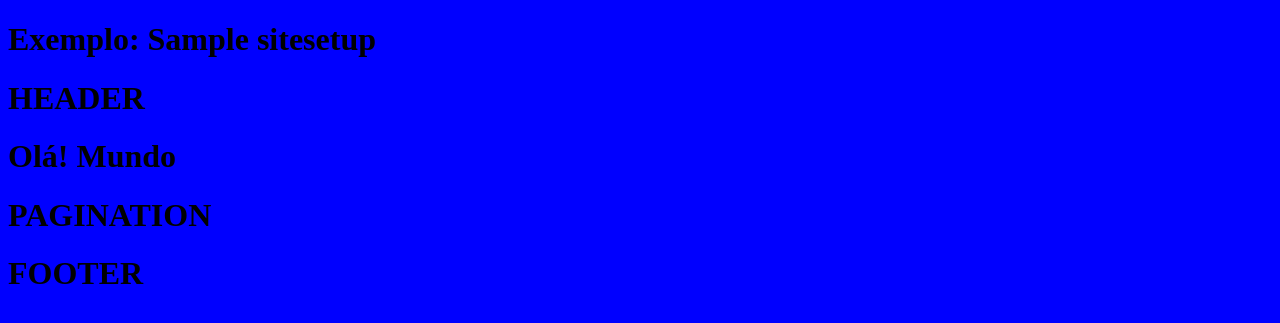
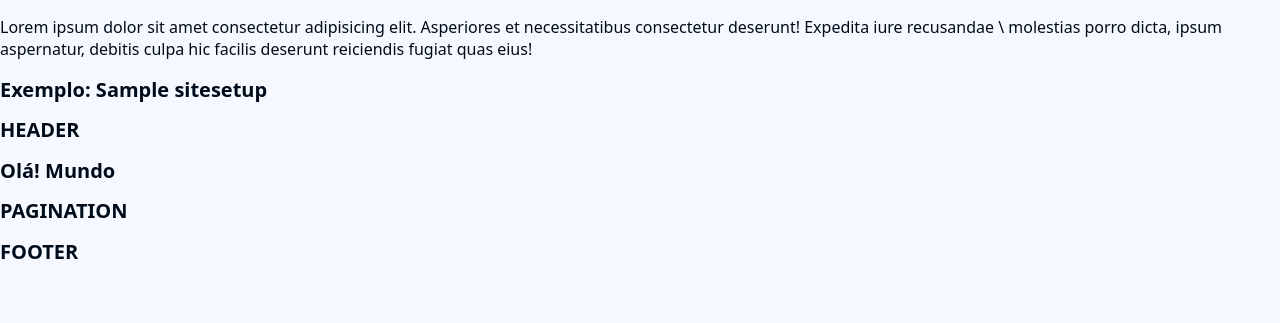
Before and after one commit to abreno76/projeto-blog-django-23, a Django app: page / in a window 1280 px wide. Shown: the top 323 px of the page. Run offline with Django 4.2, Linux system fonts and the light colour scheme; tables that the repository leaves empty hold one stand-in row (values such as "Sample post").

Commit message:
Iniciando nosso CSS + Reset de CSS

```diff
--- /dev/null
+++ b/djangoapp/blog/static/blog/css/remedy.css
@@ -0,0 +1,276 @@
+/* @docs
+label: Core Remedies
+version: 0.1.0-beta.2
+
+note: |
+  These remedies are recommended
+  as a starter for any project.
+
+category: file
+*/
+
+/* @docs
+label: Box Sizing
+
+note: |
+  Use border-box by default, globally.
+
+category: global
+*/
+*,
+::before,
+::after {
+  box-sizing: border-box;
+}
+
+/* @docs
+label: Line Sizing
+
+note: |
+  Consistent line-spacing,
+  even when inline elements have different line-heights.
+
+links:
+  - https://drafts.csswg.org/css-inline-3/#line-sizing-property
+
+category: global
+*/
+html {
+  line-sizing: normal;
+}
+
+/* @docs
+label: Body Margins
+
+note: |
+  Remove the tiny space around the edge of the page.
+
+category: global
+*/
+body {
+  margin: 0;
+}
+
+/* @docs
+label: Hidden Attribute
+
+note: |
+  Maintain `hidden` behaviour when overriding `display` values.
+
+  category: global
+*/
+[hidden] {
+  display: none;
+}
+
+/* @docs
+label: Heading Sizes
+
+note: |
+  Switch to rem units for headings
+
+category: typography
+*/
+h1 {
+  font-size: 2rem;
+}
+h2 {
+  font-size: 1.5rem;
+}
+h3 {
+  font-size: 1.17rem;
+}
+h4 {
+  font-size: 1rem;
+}
+h5 {
+  font-size: 0.83rem;
+}
+h6 {
+  font-size: 0.67rem;
+}
+
+/* @docs
+label: H1 Margins
+
+note: |
+  Keep h1 margins consistent, even when nested.
+
+category: typography
+*/
+h1 {
+  margin: 0.67em 0;
+}
+
+/* @docs
+label: Pre Wrapping
+
+note: |
+  Overflow by default is bad...
+
+category: typography
+*/
+pre {
+  white-space: pre-wrap;
+}
+
+/* @docs
+label: Horizontal Rule
+
+note: |
+  1. Solid, thin horizontal rules
+  2. Remove Firefox `color: gray`
+  3. Remove default `1px` height, and common `overflow: hidden`
+
+category: typography
+*/
+hr {
+  border-style: solid;
+  border-width: 1px 0 0;
+  color: inherit;
+  height: 0;
+  overflow: visible;
+}
+
+/* @docs
+label: Responsive Embeds
+
+note: |
+  1. Block display is usually what we want
+  2. The `vertical-align` removes strange space-below in case authors overwrite the display value
+  3. Responsive by default
+  4. Audio without `[controls]` remains hidden by default
+
+category: embedded elements
+*/
+img,
+svg,
+video,
+canvas,
+audio,
+iframe,
+embed,
+object {
+  display: block;
+  vertical-align: middle;
+  max-width: 100%;
+}
+audio:not([controls]) {
+  display: none;
+}
+
+/* @docs
+label: Responsive Images
+
+note: |
+  These new elements display inline by default,
+  but that's not the expected behavior for either one.
+  This can interfere with proper layout and aspect-ratio handling.
+
+  1. Remove the unnecessary wrapping `picture`, while maintaining contents
+  2. Source elements have nothing to display, so we hide them entirely
+
+category: embedded elements
+*/
+picture {
+  display: contents;
+}
+source {
+  display: none;
+}
+
+/* @docs
+label: Aspect Ratios
+
+note: |
+  Maintain intrinsic aspect ratios when `max-width` is applied.
+  `iframe`, `embed`, and `object` are also embedded,
+  but have no intrinsic ratio,
+  so their `height` needs to be set explicitly.
+
+category: embedded elements
+*/
+img,
+svg,
+video,
+canvas {
+  height: auto;
+}
+
+/* @docs
+label: Audio Width
+
+note: |
+  There is no good reason elements default to 300px,
+  and audio files are unlikely to come with a width attribute.
+
+category: embedded elements
+*/
+audio {
+  width: 100%;
+}
+
+/* @docs
+label: Image Borders
+
+note: |
+  Remove the border on images inside links in IE 10 and earlier.
+
+category: legacy browsers
+*/
+img {
+  border-style: none;
+}
+
+/* @docs
+label: SVG Overflow
+
+note: |
+  Hide the overflow in IE 10 and earlier.
+
+category: legacy browsers
+*/
+svg {
+  overflow: hidden;
+}
+
+/* @docs
+label: HTML5 Elements
+
+note: |
+  Default block display on HTML5 elements.
+  For oldIE to apply this styling one needs to add some JS as well (i.e. `document.createElement("main")`)
+
+links:
+  - https://www.sitepoint.com/html5-older-browsers-and-the-shiv/
+
+category: legacy browsers
+*/
+article,
+aside,
+details,
+figcaption,
+figure,
+footer,
+header,
+hgroup,
+main,
+nav,
+section {
+  display: block;
+}
+
+/* @docs
+label: Checkbox & Radio Inputs
+
+note: |
+  1. Add the correct box sizing in IE 10
+  2. Remove the padding in IE 10
+
+category: legacy browsers
+*/
+[type='checkbox'],
+[type='radio'] {
+  box-sizing: border-box;
+  padding: 0;
+}
--- a/djangoapp/blog/static/blog/css/style.css
+++ b/djangoapp/blog/static/blog/css/style.css
@@ -1,3 +1,17 @@
-body{
-    background-color: blue;
-}
+:root {
+    --clr-white: 213 100% 98%;
+    --clr-black: 213 100% 5%;
+    --clr-primary: 213 100% 50%;
+  }
+
+  html {
+    font-size: 62.5%;
+  }
+
+  body {
+    background-color: hsl(var(--clr-white));
+    color: hsl(var(--clr-black));
+    font-size: 1.6rem;
+    font-family: system-ui, -apple-system, BlinkMacSystemFont, 'Segoe UI', Roboto,
+      Oxygen, Ubuntu, Cantarell, 'Open Sans', 'Helvetica Neue', sans-serif;
+  }
--- a/djangoapp/blog/templates/blog/base.html
+++ b/djangoapp/blog/templates/blog/base.html
@@ -4,6 +4,11 @@
     {% include "blog/partials/_head.html" %}
 </head>
 <body>
+
+    <p>Lorem ipsum dolor sit amet consectetur adipisicing elit. Asperiores et necessitatibus consectetur deserunt! Expedita iure recusandae \
+        molestias porro dicta, ipsum aspernatur, debitis culpa hic facilis deserunt reiciendis fugiat quas eius!</p>
+
+
     <h1>Exemplo: {{ site_setup.title }}</h1>
 
     {% include "blog/partials/_header.html" %}
--- a/djangoapp/blog/templates/blog/partials/_head.html
+++ b/djangoapp/blog/templates/blog/partials/_head.html
@@ -1,6 +1,7 @@
 {% load static %}
 <meta charset="UTF-8">
 <meta name="viewport" content="width=device-width, initial-scale=1.0">
+<link rel="stylesheet" href="{% static 'blog/css/remedy.css' %}">
 <link rel="stylesheet" href="{% static 'blog/css/style.css' %}">
 <title>TESTANDO</title>
 
```
Also changed, not shown: djangoapp/site_setup/migrations/0005_alter_sitesetup_favicon.py (added).
